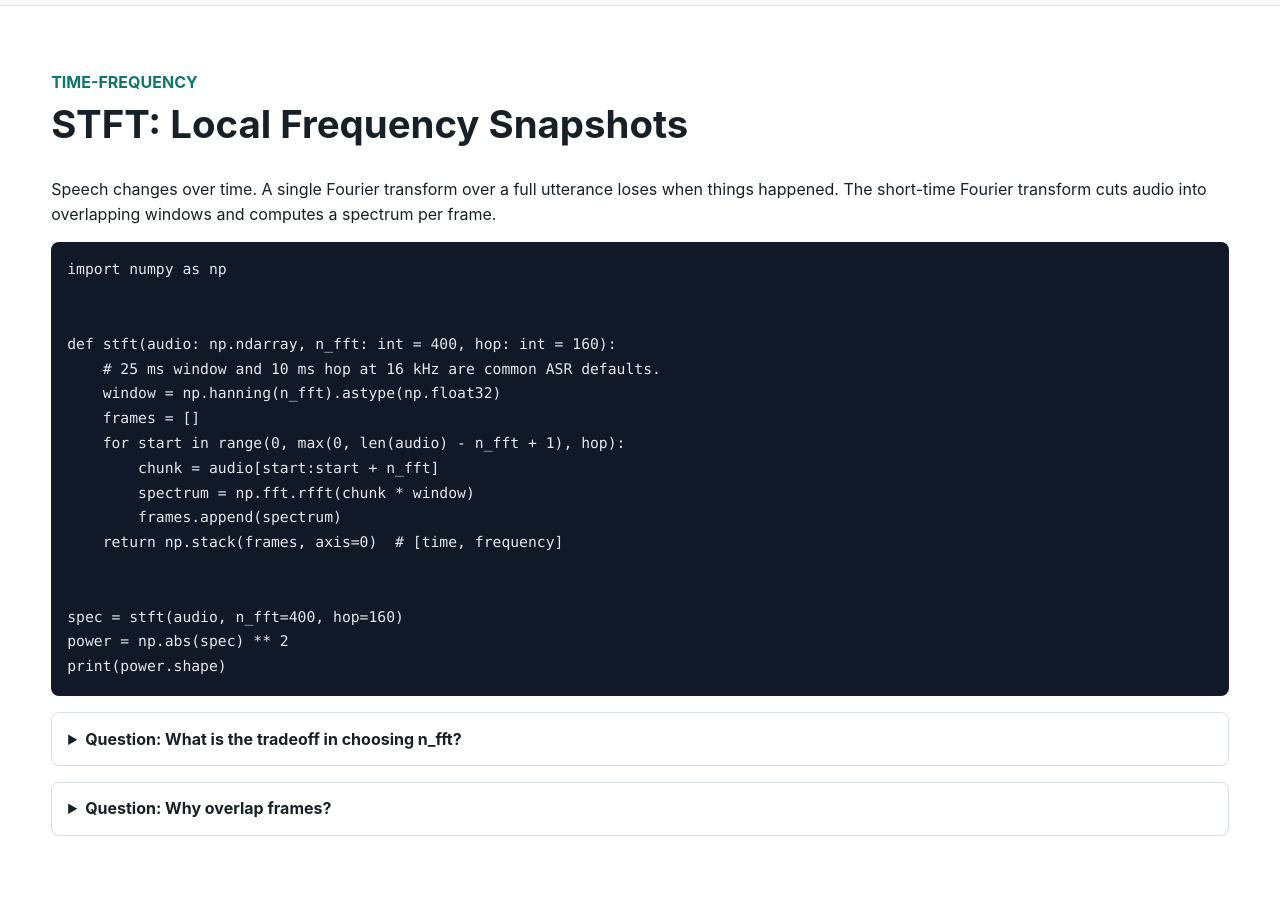
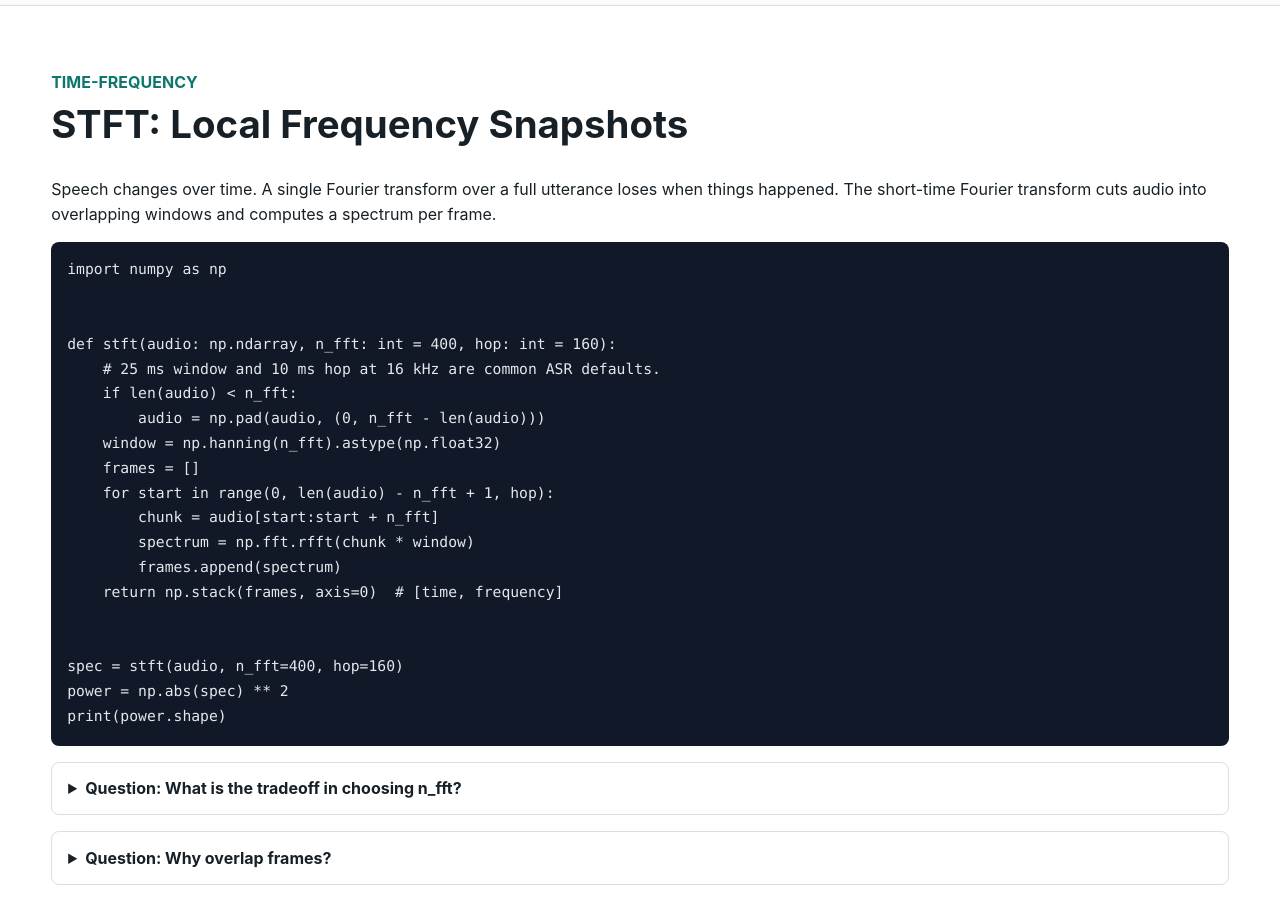
Before and after one commit to kennethli319/kennethli319.github.io, a Jekyll site: the page audio-text-ml-course/lessons/audio-representations.html, which Jekyll copies as it is, in a window 1280 px wide and 900 px high, scrolled down 1984 px. Built offline with Jekyll 4.4.1, drawn with Linux system fonts in a browser that asks for light colours.

Commit message:
Update audio representations lesson

```diff
--- a/audio-text-ml-course/lessons/audio-representations.html
+++ b/audio-text-ml-course/lessons/audio-representations.html
@@ -111,9 +111,11 @@ print(sr, seconds, audio.min(), audio.max())</code></pre>
 
 def stft(audio: np.ndarray, n_fft: int = 400, hop: int = 160):
     # 25 ms window and 10 ms hop at 16 kHz are common ASR defaults.
+    if len(audio) < n_fft:
+        audio = np.pad(audio, (0, n_fft - len(audio)))
     window = np.hanning(n_fft).astype(np.float32)
     frames = []
-    for start in range(0, max(0, len(audio) - n_fft + 1), hop):
+    for start in range(0, len(audio) - n_fft + 1, hop):
         chunk = audio[start:start + n_fft]
         spectrum = np.fft.rfft(chunk * window)
         frames.append(spectrum)
```
